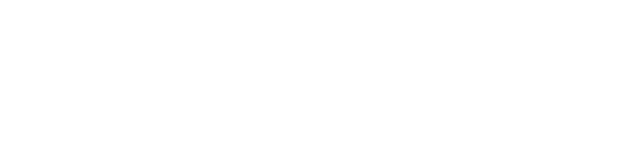
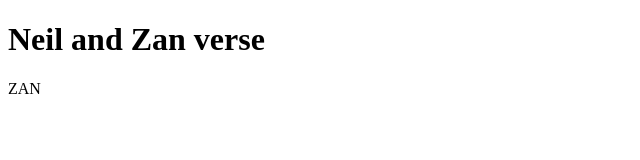
Before and after one commit to ATzFauzan1525/tekweb-praktikum1, a plain HTML site: page index.html in a window 1280 px wide. Shown: the whole page, without its empty margins (0-640 px from the left). Drawn offline with Linux system fonts and the light colour scheme.

Commit message:
Update index.html

```diff
--- a/index.html
+++ b/index.html
@@ -6,6 +6,7 @@
     <title>Z4</title>
 </head>
 <body>
-
+    <h1>Neil and Zan verse</h1>
+    <body>ZAN</body>
 </body>
 </html>
```
